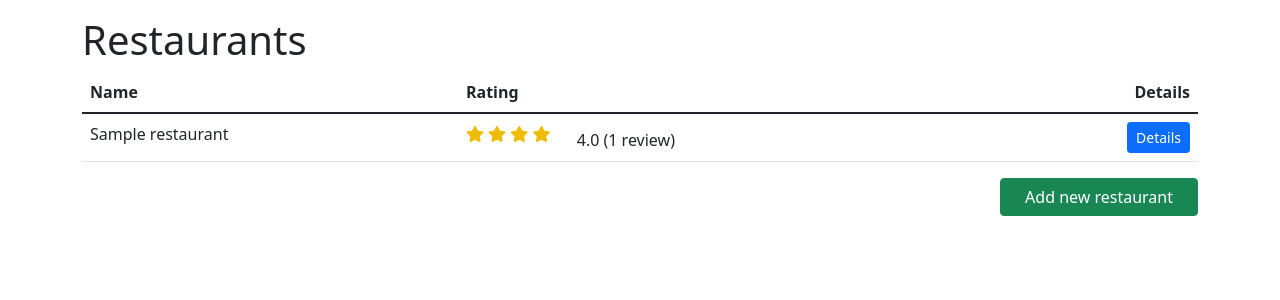
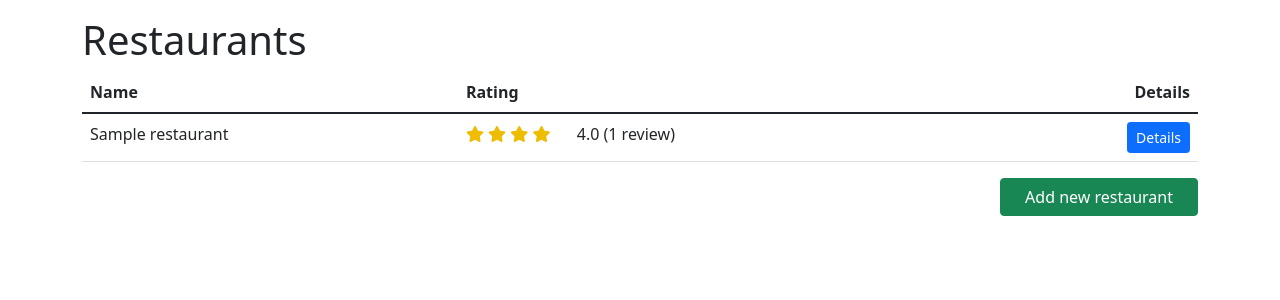
Before and after one commit to Azure-Samples/msdocs-django-postgresql-sample-app, a Django app: page / in a window 1280 px wide. Shown: the part 56-356 px from the top of the page. Run offline with Django 4.2, Linux system fonts and the light colour scheme; tables that the repository leaves empty hold one stand-in row (values such as "Sample post"); some libraries are stand-ins or nearby versions.

Commit message:
Better align star ratings on main page

```diff
--- a/restaurant_review/templates/restaurant_review/star_rating.html
+++ b/restaurant_review/templates/restaurant_review/star_rating.html
@@ -1,6 +1,6 @@
 {% if review_count %}
     <span class="score">
-        <div class="score-wrap">
+        <div class="score-wrap align-top">
             <span class="stars-active" style="width:{{stars_percent}}%">
                 <i class="fa fa-star" aria-hidden="true"></i>
                 <i class="fa fa-star" aria-hidden="true"></i>
@@ -16,7 +16,9 @@
                 <i class="fa fa-star-o" aria-hidden="true"></i>
         </span>
         </div>
-        {{ avg_rating|floatformat:1 }} ({{review_count}} {% if review_count == 1 %} review{% else %} reviews{% endif %})
+        <span class="align-top">
+            {{ avg_rating|floatformat:1 }} ({{review_count}} {% if review_count == 1 %} review{% else %} reviews{% endif %})
+        </span>
     </span>
 {% else %}
   <span class="fst-italic">No ratings yet</span>
```
